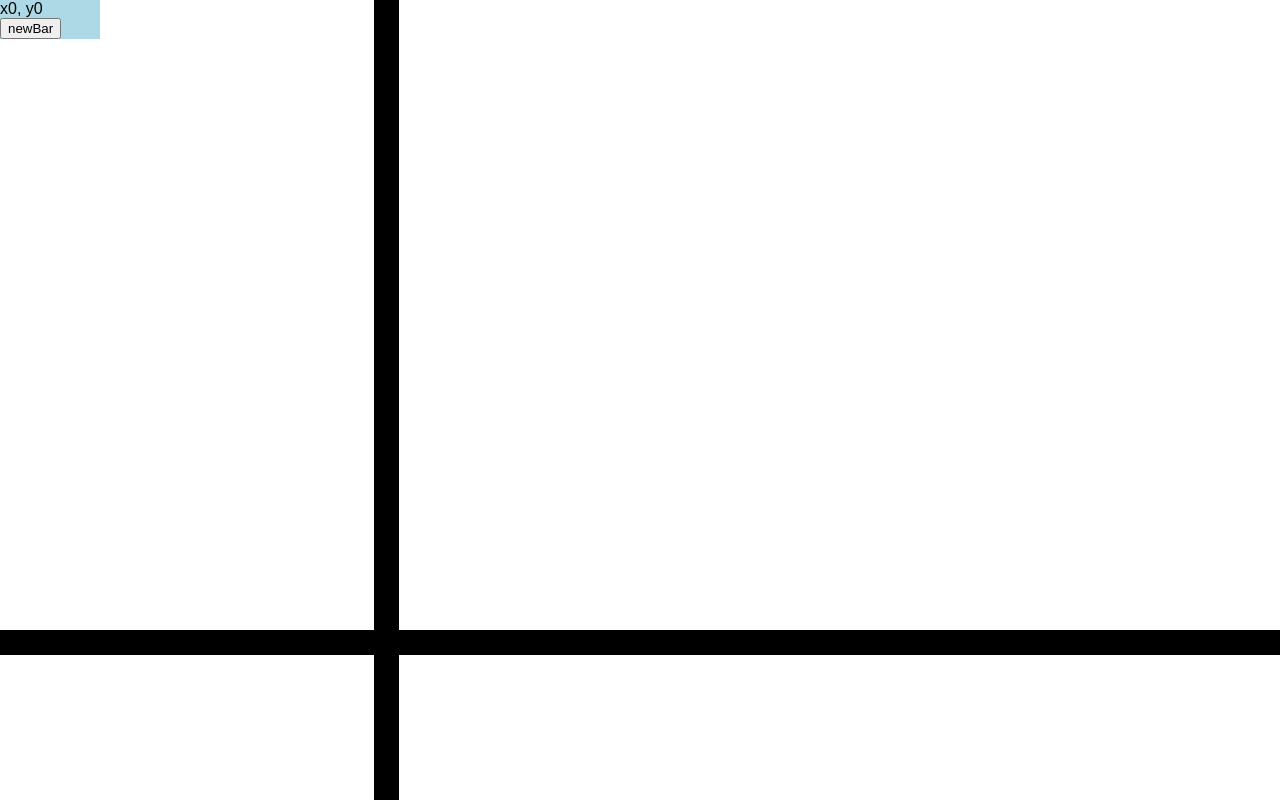
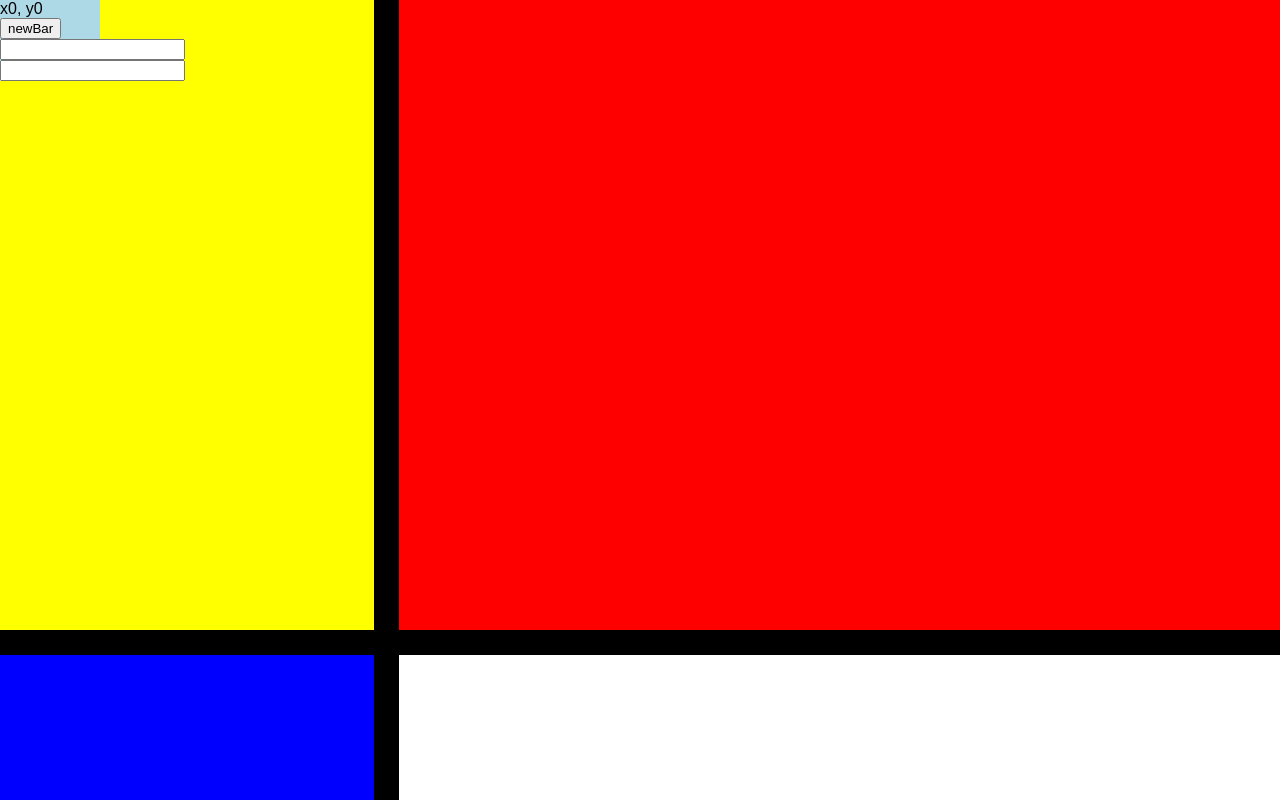
Before and after one commit to claytonweller/MondMaker, a React (Create React App) app: page / in a window 1280 px wide. Built offline with nearby package versions, Linux system fonts and the light colour scheme.

Commit message:
have a bar adding interface in the app, and moved the adder into its own component

```diff
--- a/src/App.js
+++ b/src/App.js
@@ -1,15 +1,16 @@
 import React, { Component } from 'react';
 import Allbars from './components/Allbars';
 import AllBoxes from './components/AllBoxes';
+import BarAdder from './components/BarAdder';
 import './App.css';
 
 import colorSwap from './functions/colorSwap'
 import starterBoxes from './components/starterBoxes'
-import edge from './functions/edge'
 import edgeSorter from './functions/edgeSorter'
 import convertToPercent from './functions/convertToPercent'
 import barMaker from './functions/barMaker'
 import evalDist from './functions/evalDist'
+
 
 
 class App extends Component {
@@ -86,11 +87,28 @@ class App extends Component {
     selectedBar[0] = index
   }
 
-  newBar = () =>{
-    const {barArray} = this.state
-    let bar = this.constructBar(barArray.length, barArray[1], edge.top, 40)
+  newBarClick = () =>{
+    const {barArray, boxArray} = this.state
+    let edge1 = document.getElementById('edge1').value
+    let edge2 = document.getElementById('edge2').value
+
+    const interpret = (value) =>{
+      let int = parseInt(value)
+      if(!Number.isInteger(int)){
+        console.log(value)
+        return edgeSorter(value)
+      } else {
+        return barArray[value]
+      }
+    }
 
 
+    this.newBar(interpret(edge1), interpret(edge2))
+  }
+
+  newBar = (edge1, edge2) =>{
+    const {barArray} = this.state
+    let bar = this.constructBar(barArray.length, edge1, edge2, 40)
     let box = this.boxSelector(bar)
     this.boxSplitter(bar, box)
 
@@ -200,13 +218,13 @@ class App extends Component {
     return box.boxId
   }
 
-  newBox = (parents) => {
+  newBox = (parents, startColor) => {
     const {boxArray}= this.state;
     let i = this.boxBuilder(parents, boxArray.length)
     boxArray[i].boxColor = colorSwap.start(i)
   }
 
-  componentDidMount(){
+  componentWillMount(){
     const {barArray} = this.state;
     let arr = starterBoxes(barArray)
     arr.map((box, i) => {
@@ -240,10 +258,11 @@ class App extends Component {
           barClick={this.barClick}
         />
         <AllBoxes onBoxClick={this.onBoxClick} boxArray={boxArray} />
-        <div style={{zIndex:100, backgroundColor:'lightblue', maxWidth:'100px'}}>
-          <div style={{ backgroundColor:'transparent'}}>x{mouseX}, y{mouseY}</div>
-          <button id='new-bar' onClick={this.newBar}> newBar </button>
-        </div>
+        <BarAdder
+          mouseX={mouseX}
+          mouseY={mouseY}
+          newBar={this.newBarClick}
+        />
       </div>
     );
   }
--- /dev/null
+++ b/src/components/BarAdder.js
@@ -0,0 +1,18 @@
+import React from 'react';
+
+const BarAdder = ({mouseX, mouseY, newBar}) =>{
+
+
+
+	return(
+
+		<div style={{zIndex:100, backgroundColor:'lightblue', maxWidth:'100px'}}>
+         <div style={{ backgroundColor:'transparent'}}>x{mouseX}, y{mouseY}</div>
+         <button id='new-bar' onClick={newBar}> newBar </button>
+         <input id='edge1' type='text' />
+         <input id='edge2' type='text' />
+      </div>
+	)
+}
+
+export default BarAdder;
```
